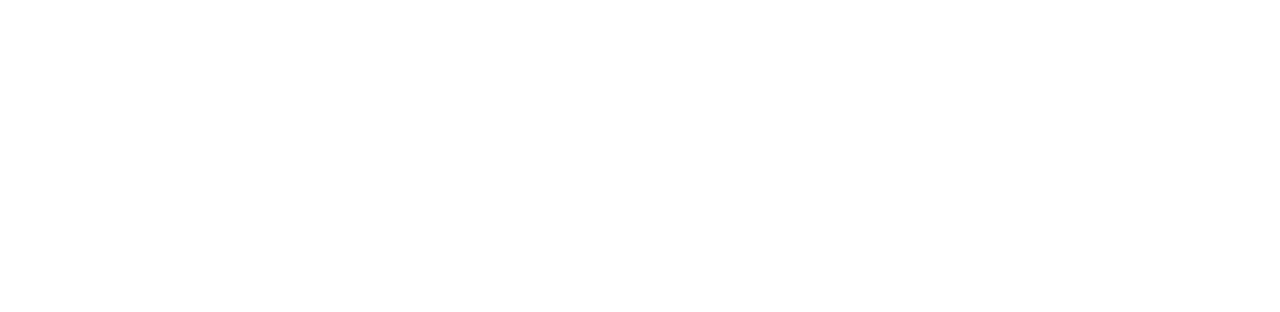
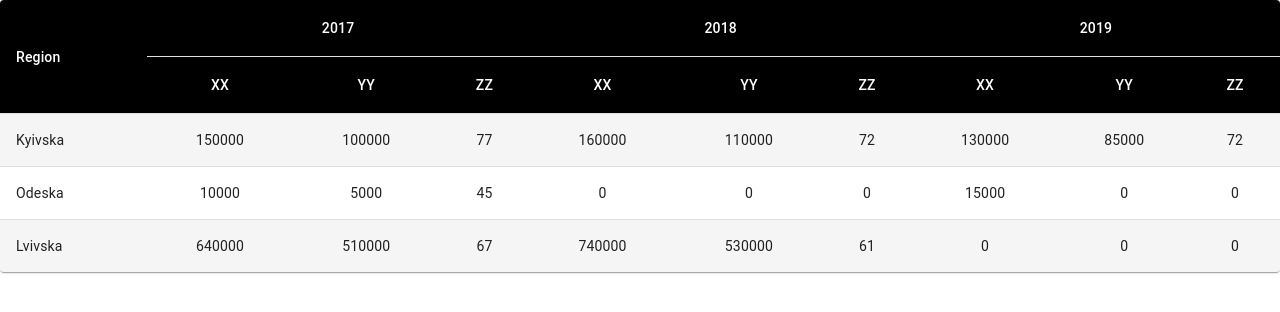
Before and after one commit to NovikovM18/task1404, a React (Create React App) app: page / in a window 1280 px wide. Shown: the top 312 px of the page. Built offline with nearby package versions, Linux system fonts and the light colour scheme.

Commit message:
full.2.4

```diff
--- a/package.json
+++ b/package.json
@@ -1,6 +1,6 @@
 {
   "name": "qwerty",
-  "homepage": "https://NovikovM18.github.io",
+  "homepage": "https://NovikovM18.github.io/task1404",
   "version": "0.1.0",
   "private": true,
   "dependencies": {
--- a/src/App.jsx
+++ b/src/App.jsx
@@ -7,9 +7,8 @@
   return (
     <div className="App">
       <Routes>
-        <Route path="/" element={<TableRegion />} />
         <Route path="comment" element={<TableComment />} />
-
+        <Route exact path="/" element={<TableRegion />} />
       </Routes>
     </div>
   );
--- a/src/TableRegion.jsx
+++ b/src/TableRegion.jsx
@@ -83,7 +83,7 @@
           </TableRow>
         </TableHead>
 
-        <TableBody onClick={() => window.open('/task1404/comment', 'commentTable', 'width=914,height=212,left=450,top=400',)}>
+        <TableBody onClick={() => window.open('#/comment', 'commentTable', 'width=914,height=212,left=450,top=400',)}>
           {rows.map((row) => (
             <StyledTableRow key={row.name}>
               <StyledTableCell component="th" scope="row">
--- a/src/index.js
+++ b/src/index.js
@@ -2,12 +2,12 @@
 import ReactDOM from 'react-dom/client';
 import './index.css';
 import App from './App';
-import { BrowserRouter } from "react-router-dom";
+import { HashRouter } from "react-router-dom";
 
 
 const root = ReactDOM.createRoot(document.getElementById('root'));
 root.render(
-  <BrowserRouter basename='/task1404'>
+  <HashRouter>
     <App />
-  </BrowserRouter>
+  </HashRouter>
 );
```
